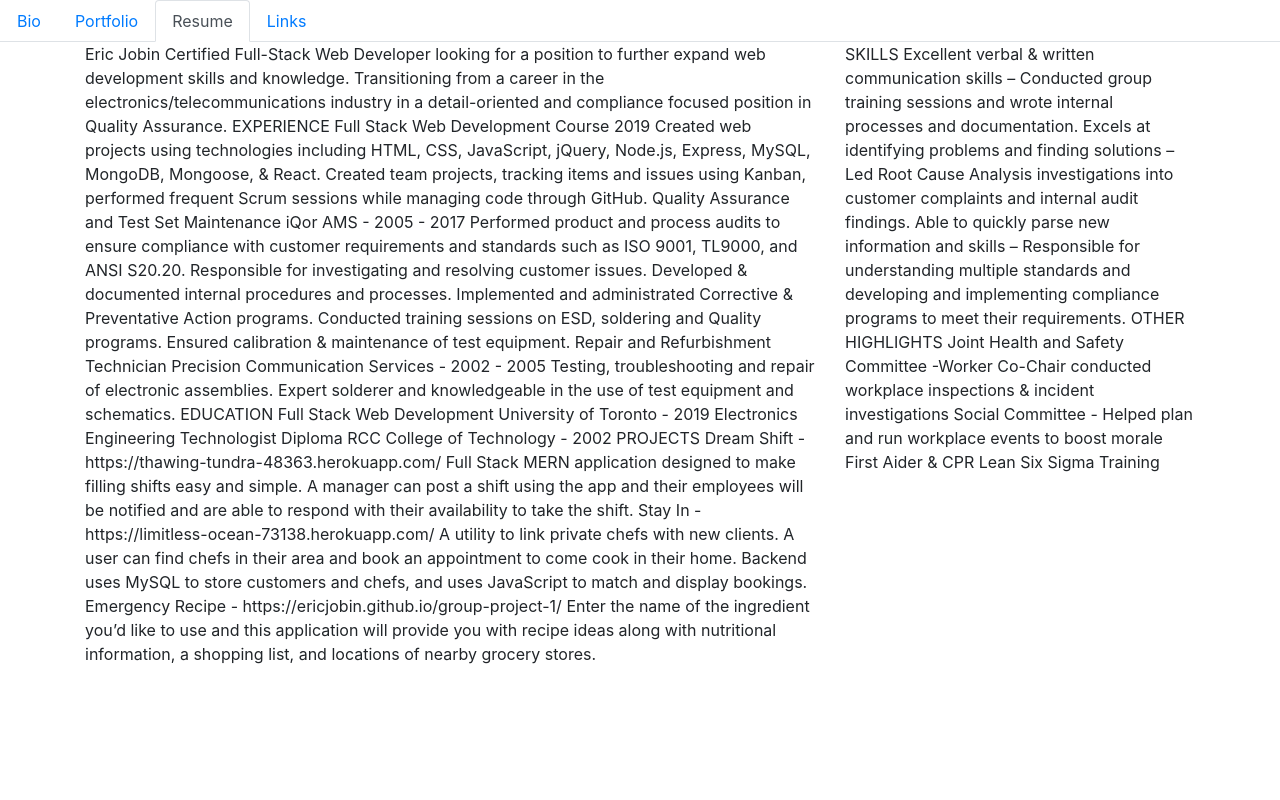
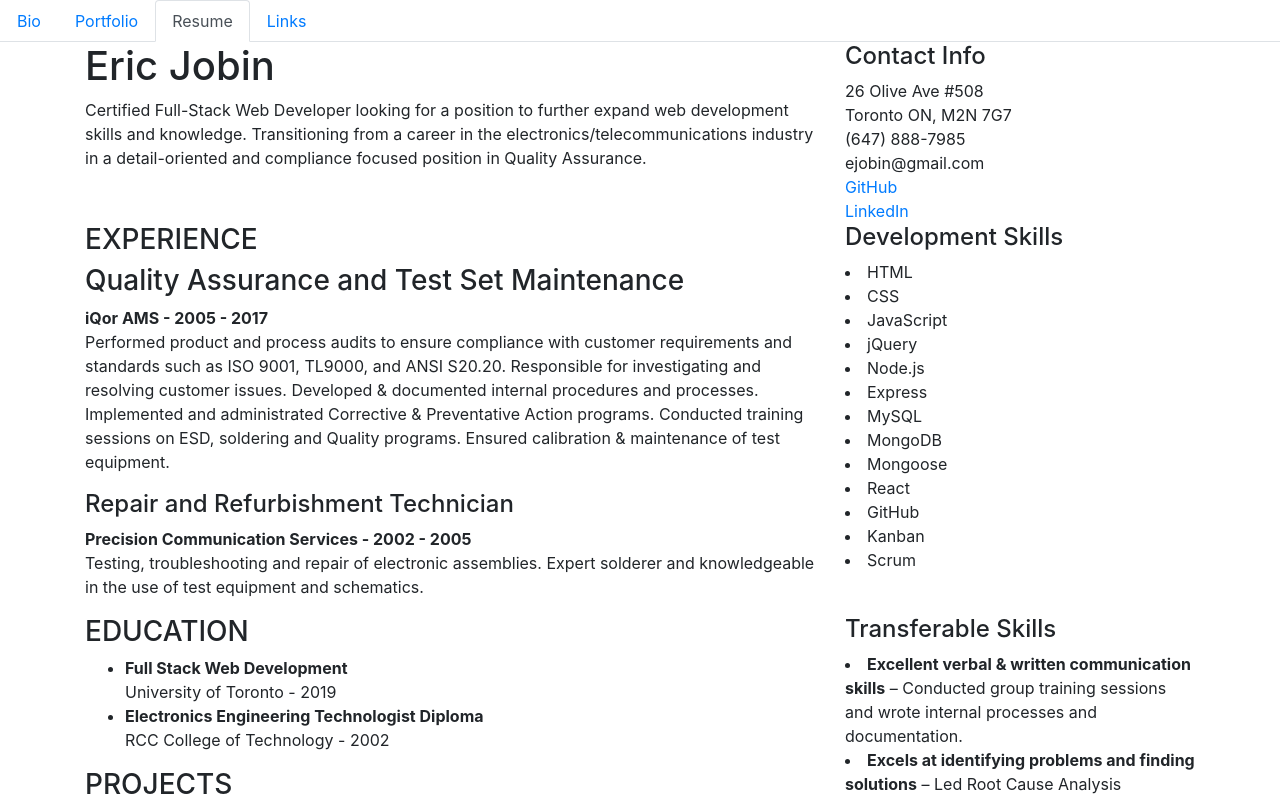
Before and after one commit to EricJobin/ericjobin, a React (Create React App) app: page / in a window 1280 px wide. Both pictures are taken after a click on the button "Resume". Shown: the top 800 px of the page. Built offline with nearby package versions, Linux system fonts and the light colour scheme.

Commit message:
Formatted resume

```diff
--- a/src/Components/Resume.js
+++ b/src/Components/Resume.js
@@ -14,65 +14,111 @@
                         <Row>
                             <Col xs={12} lg={8}>
 
-                                Eric Jobin
-                                Certified Full-Stack Web Developer looking for a position to further expand web development skills and knowledge. Transitioning from a career in the electronics/telecommunications industry in a detail-oriented and compliance focused position in Quality Assurance.
-                                EXPERIENCE
+                                <h1>Eric Jobin</h1>
+                                <p>Certified Full-Stack Web Developer looking for a position to further expand web development skills and knowledge. Transitioning from a career in the electronics/telecommunications industry in a detail-oriented and compliance focused position in Quality Assurance.</p>
 
-                                Full Stack Web Development Course
-                                2019
-                                Created web projects using technologies including HTML, CSS, JavaScript, jQuery, Node.js, Express, MySQL, MongoDB, Mongoose, & React. Created team projects, tracking items and issues using Kanban, performed frequent Scrum sessions while managing code through GitHub.
+                            </Col>
+                            <Col xs={12} lg={4}>
+                                <h4>Contact Info</h4>
+                                26 Olive Ave #508<br/>
+                                Toronto ON, M2N 7G7<br/>
+                                (647) 888-7985<br/>
+                                ejobin@gmail.com<br/>
+                                <a target="_blank" href="https://github.com/EricJobin">GitHub</a><br/>
+                                <a target="_blank" href="https://www.linkedin.com/in/eric-jobin-021887145/">LinkedIn</a><br/>
+                            </Col>
+                        </Row>
 
-                                Quality Assurance and Test Set Maintenance
-                                iQor AMS - 2005 - 2017
-                                Performed product and process audits to ensure compliance with customer requirements and standards such as ISO 9001, TL9000, and ANSI S20.20. Responsible for investigating and resolving customer issues. Developed & documented internal procedures and processes. Implemented and administrated Corrective & Preventative Action programs. Conducted training sessions on ESD, soldering and Quality programs. Ensured calibration & maintenance of test equipment.
+                        <Row>
+                            <Col xs={12} lg={8}>
+                                <h3>EXPERIENCE</h3>
+                                {/* <h4>Full Stack Web Development Course</h4>
+                                <b>2019</b>
+                                <p>Created web projects using technologies including HTML, CSS, JavaScript, jQuery, Node.js, Express, MySQL, MongoDB, Mongoose, & React. Created team projects, tracking items and issues using Kanban, performed frequent Scrum sessions while managing code through GitHub.</p> */}
 
-                                Repair and Refurbishment Technician
-                                Precision Communication Services - 2002 - 2005
-                                Testing, troubleshooting and repair of electronic assemblies. Expert solderer and knowledgeable in the use of test equipment and schematics.
+                                <h3>Quality Assurance and Test Set Maintenance</h3>
+                                <b>iQor AMS - 2005 - 2017</b>
+                                <p>Performed product and process audits to ensure compliance with customer requirements and standards such as ISO 9001, TL9000, and ANSI S20.20. Responsible for investigating and resolving customer issues. Developed & documented internal procedures and processes. Implemented and administrated Corrective & Preventative Action programs. Conducted training sessions on ESD, soldering and Quality programs. Ensured calibration & maintenance of test equipment.</p>
 
+                                <h4>Repair and Refurbishment Technician</h4>
+                                <b>Precision Communication Services - 2002 - 2005</b>
+                                <p>Testing, troubleshooting and repair of electronic assemblies. Expert solderer and knowledgeable in the use of test equipment and schematics.</p>
 
-                                EDUCATION
-
-                                Full Stack Web Development
-                                University of Toronto - 2019
-                                Electronics Engineering Technologist Diploma
-                                RCC College of Technology - 2002
-
-
-                                PROJECTS
-
-                                Dream Shift - https://thawing-tundra-48363.herokuapp.com/
-                                Full Stack MERN application designed to make filling shifts easy and simple. A manager can post a shift using the app and their employees will be notified and are able to respond with their availability to take the shift.
-
-                                Stay In - https://limitless-ocean-73138.herokuapp.com/
-                                A utility to link private chefs with new clients. A user can find chefs in their area and book an appointment to come cook in their home. Backend uses MySQL to store customers and chefs, and uses JavaScript to match and display bookings.
-
-                                Emergency Recipe - https://ericjobin.github.io/group-project-1/
-                                Enter the name of the ingredient you’d like to use and this application will provide you with recipe ideas along with nutritional information, a shopping list, and locations of nearby grocery stores.
 
                             </Col>
 
                             <Col xs={12} lg={4}>
-                                SKILLS
-
-                                Excellent verbal & written communication skills – Conducted group training sessions and wrote internal processes and documentation.
-
-                                Excels at identifying problems and finding solutions – Led Root Cause Analysis investigations into customer complaints and internal audit findings.
-
-                                Able to quickly parse new information and skills – Responsible for understanding multiple standards and developing and implementing compliance programs to meet their requirements.
+                                <h4>Development Skills</h4>
+                                <uo>
+                                    <li>HTML</li>
+                                    <li>CSS</li>
+                                    <li>JavaScript</li>
+                                    <li>jQuery</li>
+                                    <li>Node.js</li>
+                                    <li>Express</li>
+                                    <li>MySQL</li>
+                                    <li>MongoDB</li>
+                                    <li>Mongoose</li>
+                                    <li>React</li>
+                                    <li>GitHub</li>
+                                    <li>Kanban</li>
+                                    <li>Scrum</li>
+                                </uo>
+                            </Col>
 
 
+                        </Row>
+                        <Row>
+                            <Col xs={12} lg={8}>
+                                <h3>EDUCATION</h3>
+                                <ul>
+                                    <li>
+                                        <b>Full Stack Web Development</b><br/>
+                                        University of Toronto - 2019
+                                    </li>
+                                    <li>
+                                        <b>Electronics Engineering Technologist Diploma</b><br/>
+                                        RCC College of Technology - 2002
+                                    </li>
+                                </ul>
+                                <h3>PROJECTS</h3>
 
-                                OTHER HIGHLIGHTS
+                                <a target="_blank" href="https://thawing-tundra-48363.herokuapp.com/"><b>Dream Shift</b></a><br/>
+                                <a target="_blank" href="https://github.com/EricJobin/dreamshift">Vist Project Repository</a><br/>
+                                <p>Full Stack MERN application designed to make filling shifts easy and simple. A manager can post a shift using the app and their employees will be notified and are able to respond with their availability to take the shift.</p>
 
-                                Joint Health and Safety Committee -Worker Co-Chair conducted workplace inspections & incident investigations
+                                <a target="_blank" href="https://limitless-ocean-73138.herokuapp.com"><b>Stay In</b></a><br/>
+                                <a target="_blank" href="https://github.com/EricJobin/HomeChef">Vist Project Repository</a><br/>
+                                <p>A utility to link private chefs with new clients. A user can find chefs in their area and book an appointment to come cook in their home. Backend uses MySQL to store customers and chefs, and uses JavaScript to match and display bookings.</p>
 
-                                Social Committee - Helped plan and run workplace events to boost morale
+                                <a target="_blank" href="https://ericjobin.github.io/Emergency-Recipe"><b>Emergency Recipe</b></a><br/>
+                                <a target="_blank" href="https://github.com/EricJobin/Emergency-Recipe">Vist Project Repository</a><br/>
+                                <p>Enter the name of the ingredient you’d like to use and this application will provide you with recipe ideas along with nutritional information, a shopping list, and locations of nearby grocery stores.</p>
 
-                                First Aider & CPR
+                            </Col>
 
-                                Lean Six Sigma Training
+                            <Col xs={12} lg={4}>
+                                <h4>Transferable Skills</h4>
+                                <uo>
+                                    <li><b>Excellent verbal & written communication skills</b> – Conducted group training sessions and wrote internal processes and documentation.</li>
 
+                                    <li><b>Excels at identifying problems and finding solutions</b> – Led Root Cause Analysis investigations into customer complaints and internal audit findings.</li>
+
+                                    <li><b>Able to quickly parse new information and skills</b> – Responsible for understanding multiple standards and developing and implementing compliance programs to meet their requirements.</li>
+                                </uo>
+
+                                <hr/>
+
+                                <h4>Addtional Roles</h4>
+                                <uo>
+                                    <li>Joint Health and Safety Committee -Worker Co-Chair conducted workplace inspections & incident investigations</li>
+
+                                    <li>Social Committee - Helped plan and run workplace events to boost morale</li>
+
+                                    <li>First Aider & CPR</li>
+
+                                    <li>Lean Six Sigma Training</li>
+                                </uo>
 
                             </Col>
                         </Row>
--- a/src/portfolioData.json
+++ b/src/portfolioData.json
@@ -18,7 +18,7 @@
         "displayLink": "",
         "projectLink": "https://ericjobin.github.io/Emergency-Recipe/",
         "displayRepo": "",
-        "repoLink": "https://github.com/EricJobin/group-project-1",
+        "repoLink": "https://github.com/EricJobin/Emergency-Recipe",
         "end":""
     },
     {
```
